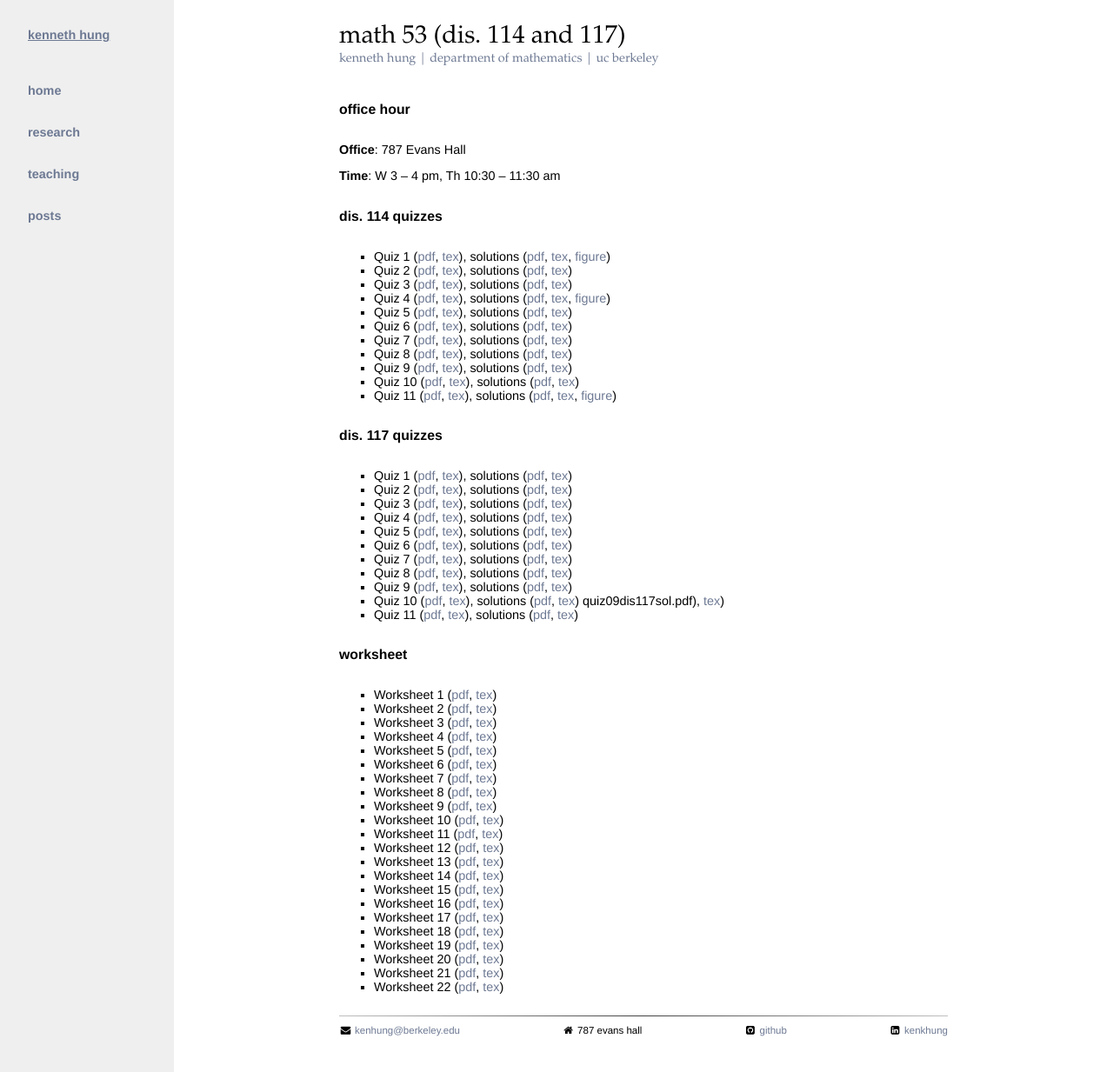
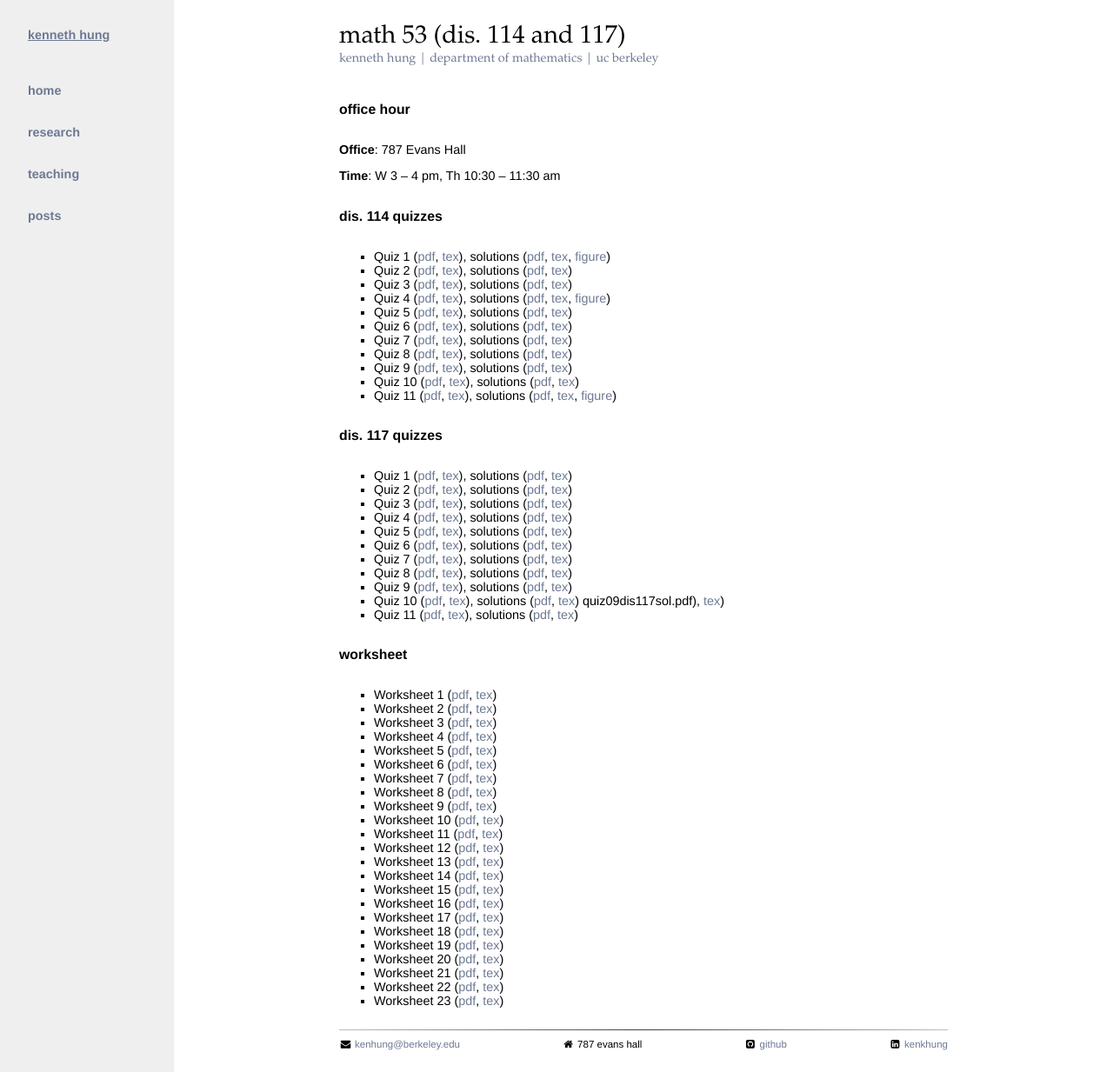
Before and after one commit to yiqunchen/kenhungkk.github.io, a Jekyll site: the page built from courses/math053/index.md, in a window 1280 px wide and 1233 px high. Shown: the whole window at 87% size. Built offline with Jekyll 4.4.1, drawn with Linux system fonts in a browser that asks for light colours; nearby versions of some CDN libraries.

Commit message:
worksheet 23 for math053

```diff
--- a/courses/math053/index.md
+++ b/courses/math053/index.md
@@ -61,3 +61,4 @@ quiz09dis117sol.pdf), [tex](quiz09dis117.tex))
 - Worksheet 20 ([pdf](worksheet20.pdf), [tex](worksheet20.tex))
 - Worksheet 21 ([pdf](worksheet21.pdf), [tex](worksheet21.tex))
 - Worksheet 22 ([pdf](worksheet22.pdf), [tex](worksheet22.tex))
+- Worksheet 23 ([pdf](worksheet23.pdf), [tex](worksheet23.tex))
```
Also changed, not shown: 2 other files.
